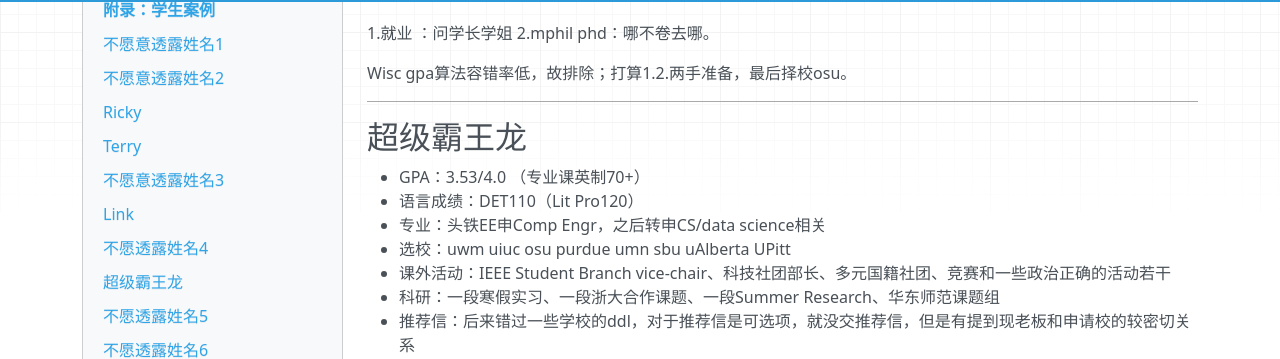
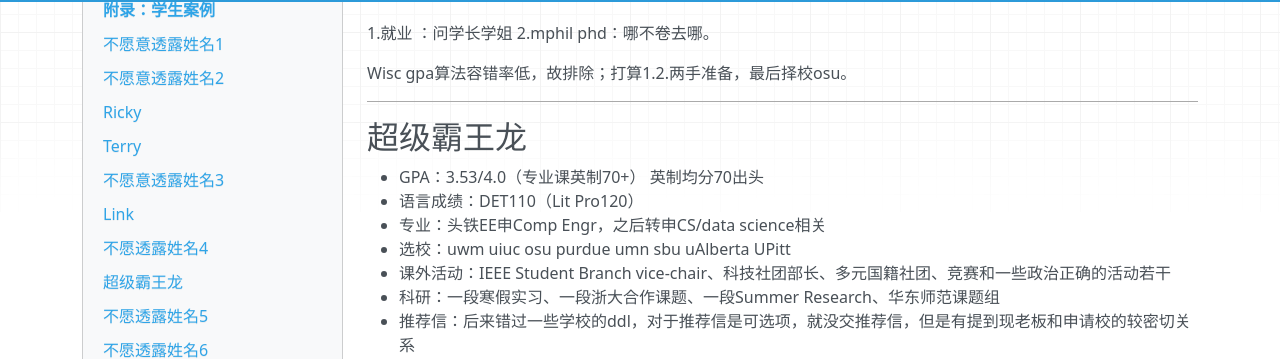
Before and after one commit to SihanXU/TransferWiki, an MkDocs documentation site: the page built from docs/bgs.md, in a window 1280 px wide and 900 px high, scrolled down 2407 px. Shown: the part 94-453 px from the top of the window. Built offline with MkDocs 1.6.1, drawn with Linux system fonts in a browser that asks for light colours; nearby versions of some CDN libraries.

Commit message:
Update bgs.md

```diff
--- a/docs/bgs.md
+++ b/docs/bgs.md
@@ -116,7 +116,7 @@
 ***
 
 ## 超级霸王龙
-- GPA：3.53/4.0 （专业课英制70+）
+- GPA：3.53/4.0（专业课英制70+） 英制均分70出头
 - 语言成绩：DET110（Lit Pro120）
 - 专业：头铁EE申Comp Engr，之后转申CS/data science相关
 - 选校：uwm uiuc osu purdue umn sbu uAlberta UPitt
```
